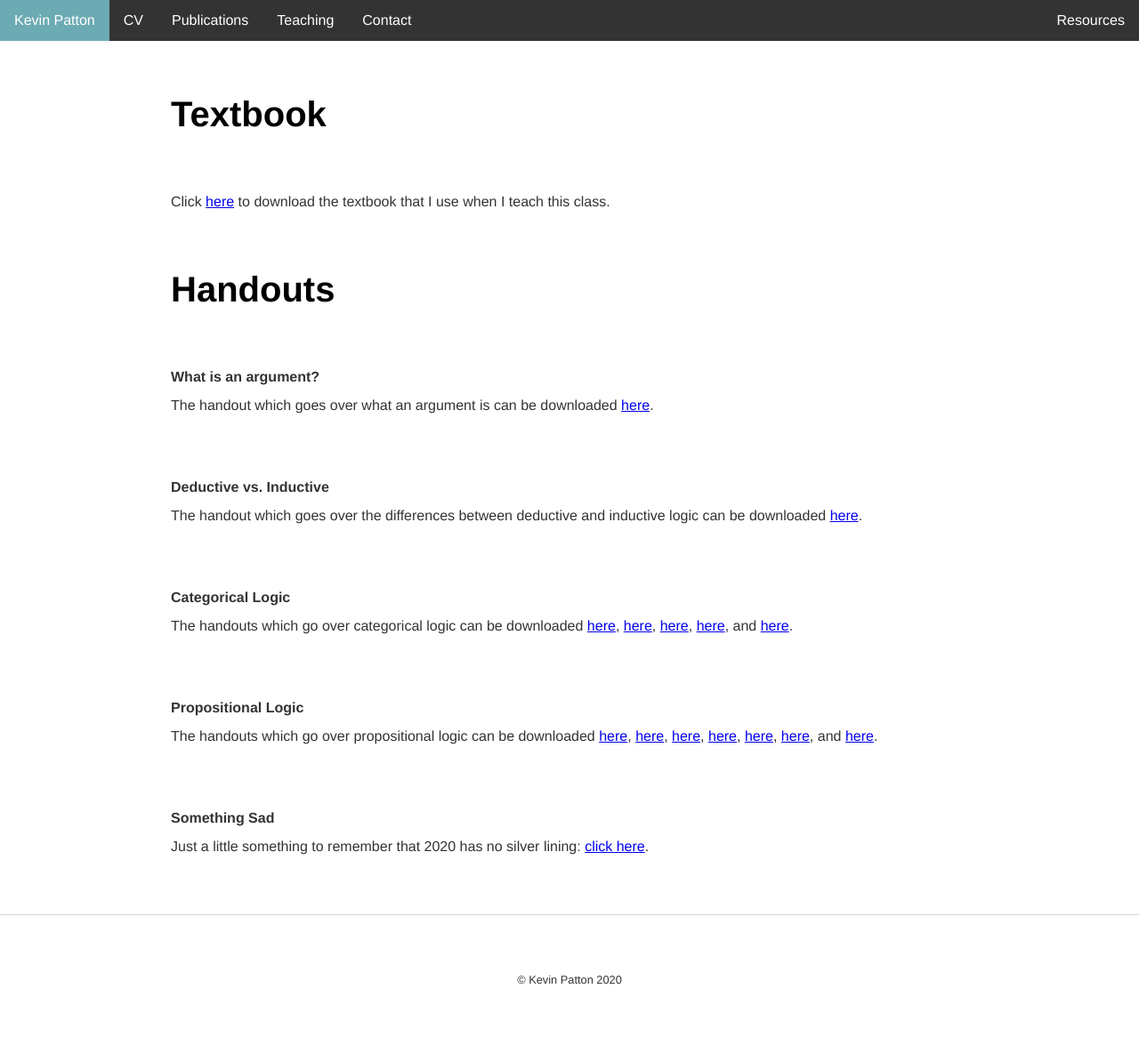
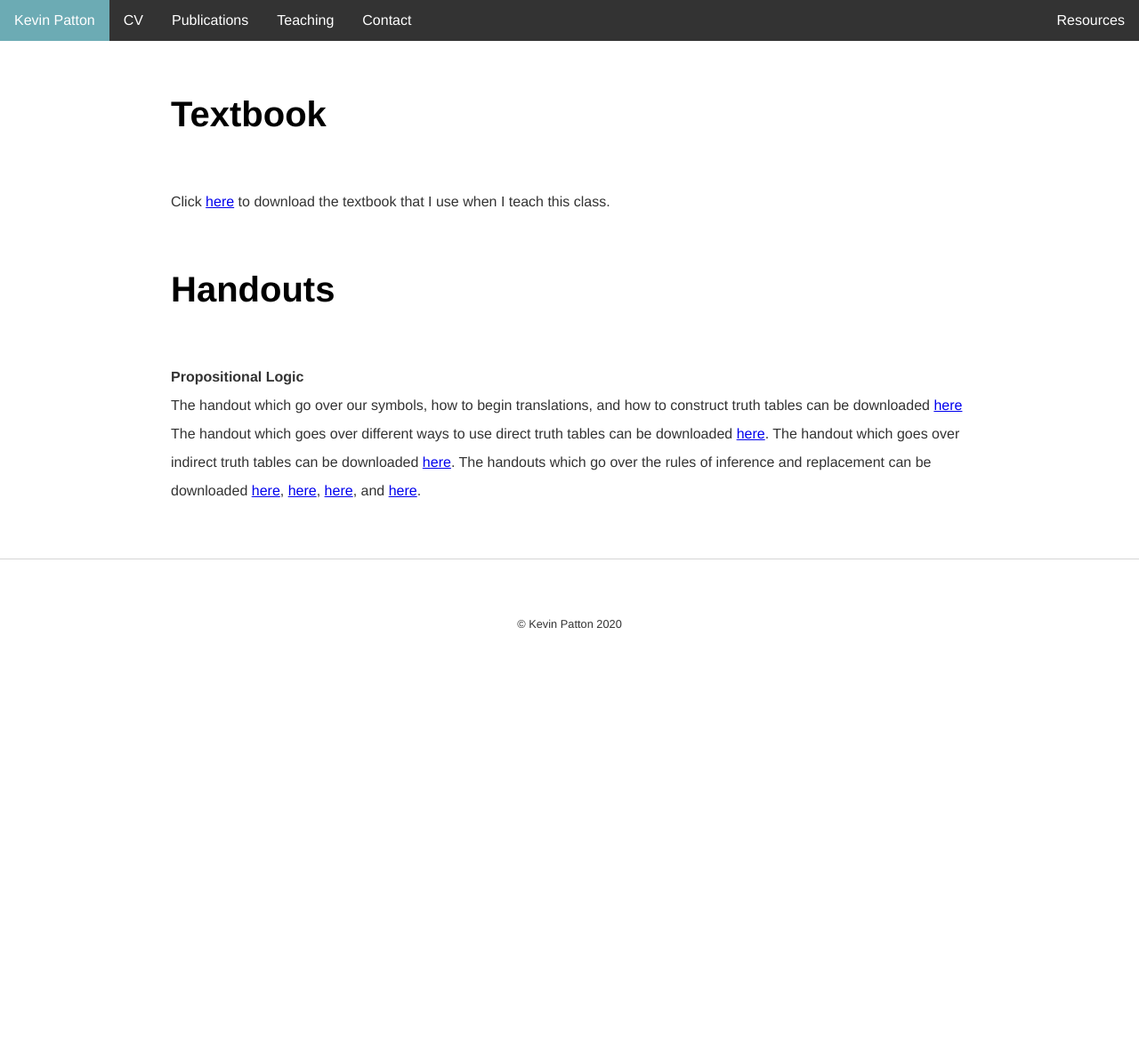
Before and after one commit to kevinjpatton/kevinjpatton.github.io, a Jekyll site: the page built from teaching/phil_1210/index.html, in a window 1280 px wide. Shown: the whole page at 89% size. Built offline with Jekyll 4.4.1, drawn with Linux system fonts in a browser that asks for light colours; Markdown is read by kramdown in place of the engine named in the settings; after the commit the page ends 900 px from its top, so only the background shows below that.

Commit message:
Update index.html

```diff
--- a/teaching/phil_1210/index.html
+++ b/teaching/phil_1210/index.html
@@ -6,13 +6,13 @@ title: Teaching - Phil 1210
 <p>Click <a href="/teaching/phil_110/Phil110_Textbook.pdf.pdf" target="_blank">here</a> to download the textbook that I use when I teach this class.</p>
 
 <h1>Handouts</h1>
-<p><b>What is an argument?</b><br>
-The handout which goes over what an argument is can be downloaded <a href="/teaching/phil_1210/Day 2 - Section 1.1 - 1.2.pdf" target="_blank">here</a>.</p>
-<p><b>Deductive vs. Inductive</b><br>
-The handout which goes over the differences between deductive and inductive logic can be downloaded <a href="/teaching/phil_1210/Day 3 - Section 2.2.pdf" target="_blank">here</a>.</p>
-<p><b>Categorical Logic</b><br>
-The handouts which go over categorical logic can be downloaded <a href="/teaching/phil_1210/Day 4 - Section 4.1.pdf" target="_blank">here</a>, <a href="/teaching/phil_1210/Day 6 - Section 3.2 and 3.4.pdf" target="_blank">here</a>, <a href="/teaching/phil_1210/Day 7 - 3.3.pdf" target="_blank">here</a>, <a href="/teaching/phil_1210/Day 8 - Section 3.6.pdf" target="_blank">here</a>, and <a href="/teaching/phil_1210/Day 10 - Section 4.2.pdf" target="_blank">here</a>.</p>
+
 <p><b>Propositional Logic</b><br>
-The handouts which go over propositional logic can be downloaded <a href="/teaching/phil_1210/Day 13 - Section 5.1.pdf" target="_blank">here</a>, <a href="/teaching/phil_1210/Day 14 - Section 6.3_2 - 6.5.pdf" target="_blank">here</a>, <a href="/teaching/phil_1210/Day 15 - Section 6.4.pdf" target="_blank">here</a>, <a href="/teaching/phil_1210/Inference Rules 1.pdf" target="_blank">here</a>, <a href="/teaching/phil_1210/Inference Rules 1.pdf" target="_blank">here</a>, <a href="/teaching/phil_1210/Replacement Rules 1.pdf" target="_blank">here</a>, and <a href="/teaching/phil_1210/Replacement Rules 2.pdf" target="_blank">here</a>.<br></p>
-<p><b>Something Sad</b><br>
-Just a little something to remember that 2020 has no silver lining: <a href="/teaching/phil_1210/snowday.jpg" target="_blank">click here</a>.</p>
+The handout which go over our symbols, how to begin translations, and how to construct truth tables can be downloaded <a href="/teaching/phil_1210/Propositional - 1.pdf" target="_blank">here</a>
+
+The handout which goes over different ways to use direct truth tables can be downloaded <a href="/teaching/phil_1210/Propositional - 2.pdf" target="_blank">here</a>.
+
+
+The handout which goes over indirect truth tables can be downloaded  <a href="/teaching/phil_1210/Propositional - 3.pdf" target="_blank">here</a>.
+
+The handouts which go over the rules of inference and replacement can be downloaded <a href="/teaching/phil_1210/Inference Rules 1.pdf" target="_blank">here</a>, <a href="/teaching/phil_1210/Inference Rules 2.pdf target="_blank">here</a>, <a href="/teaching/phil_1210/Replacement Rules 1.pdf" target="_blank">here</a>, and <a href="/teaching/phil_1210/Replacement Rules 2.pdf" target="_blank">here</a>.<br></p>
```
